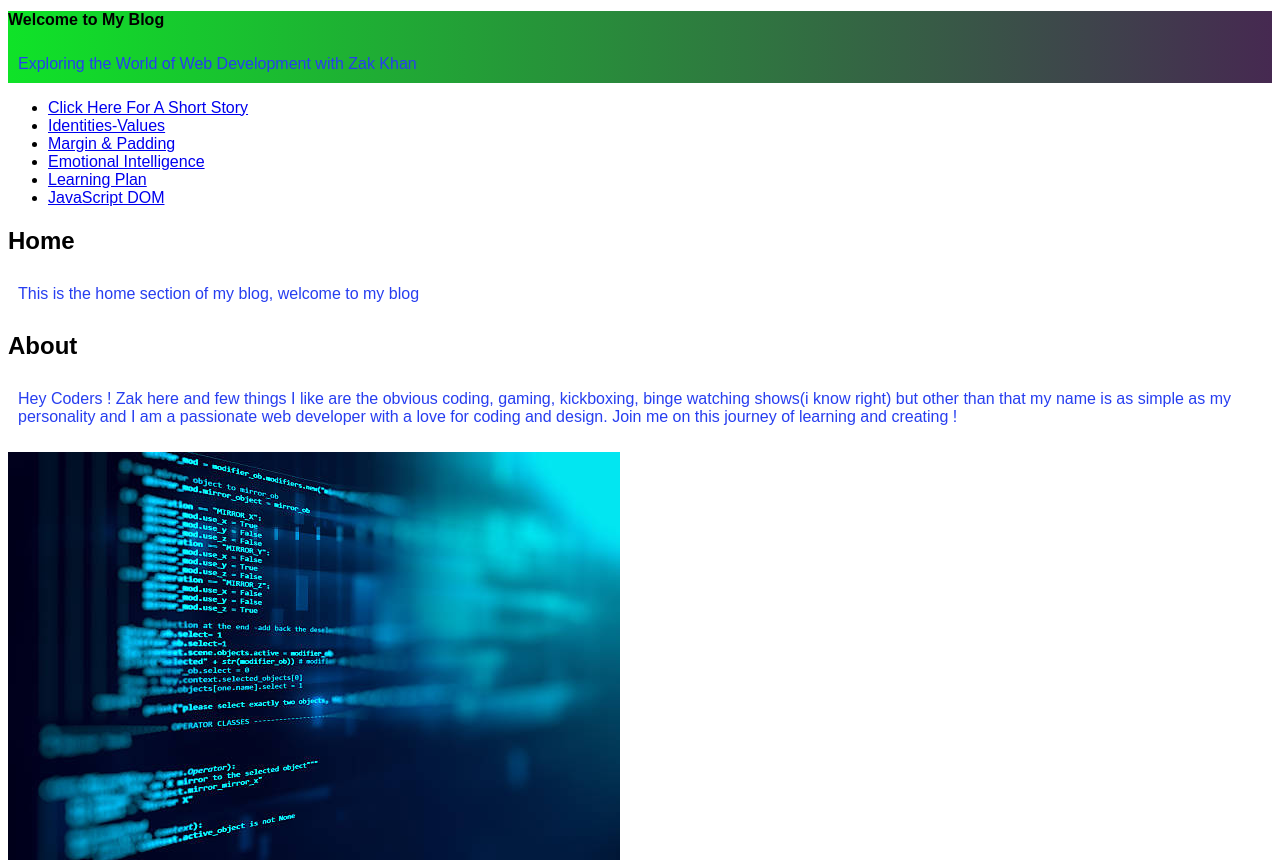
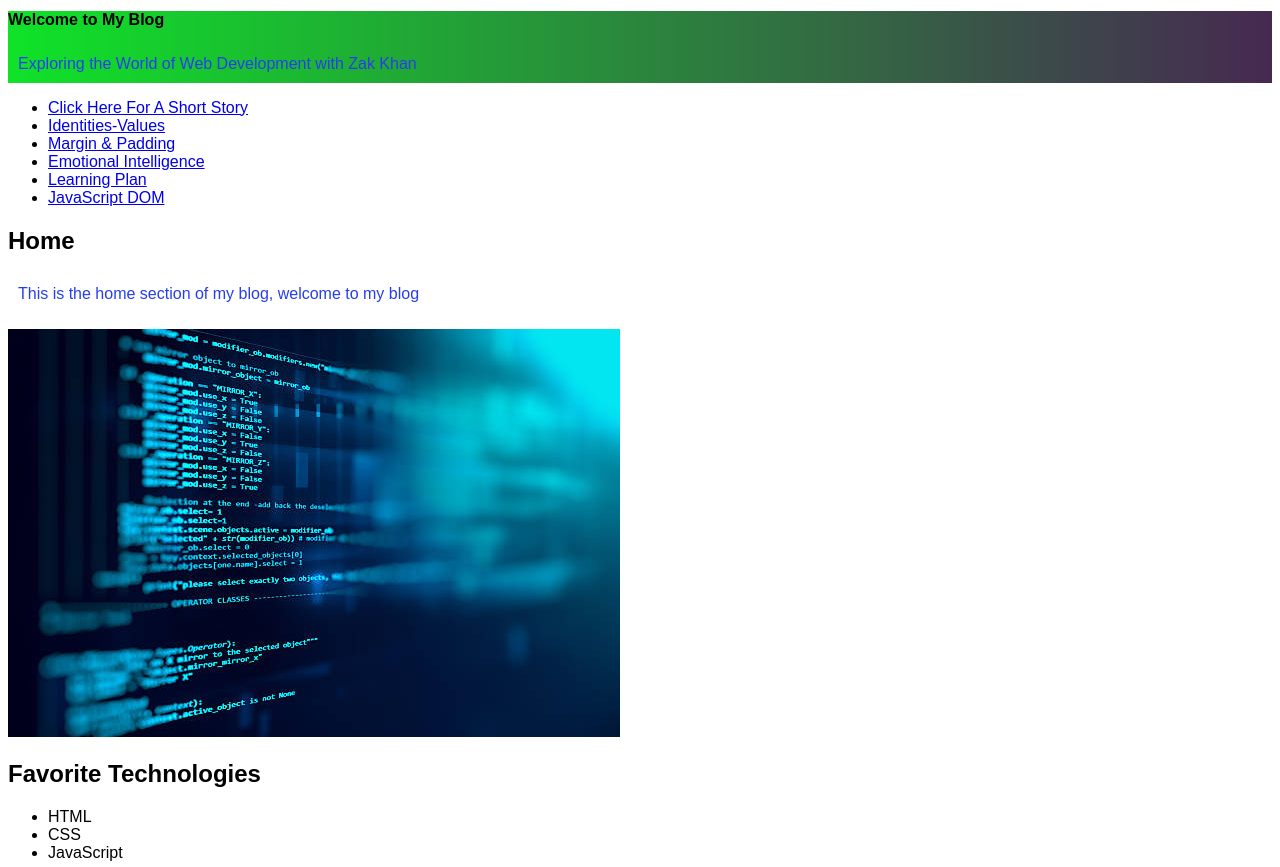
Before and after one commit to zakkhann/github.io, a plain HTML site: page blog/index.html in a window 1280 px wide. Shown: the top 867 px of the page. Drawn offline with Linux system fonts and the light colour scheme.

Commit message:
add changes

```diff
--- a/blog/index.html
+++ b/blog/index.html
@@ -42,15 +42,6 @@
         <h2>Home</h2>
         <p>This is the home section of my blog, welcome to my blog</p>
       </section>
-
-      <section id="about">
-        <h2>About</h2>
-        <p>
-          Hey Coders ! Zak here and few things I like are the obvious coding, gaming, kickboxing, binge watching shows(i know right)
-          but other than that my name is as simple as my personality and I am a passionate web developer with a love for coding and design.
-          Join me on this journey of learning and creating !
-        </p>
-
         <img src="/blog/images/istockphoto-537331500-612x612.jpg" alt="Coding Image"/>
       </section>
       </main>
```
Also changed, not shown: index.html (+3 -1 lines), 1 other file.
